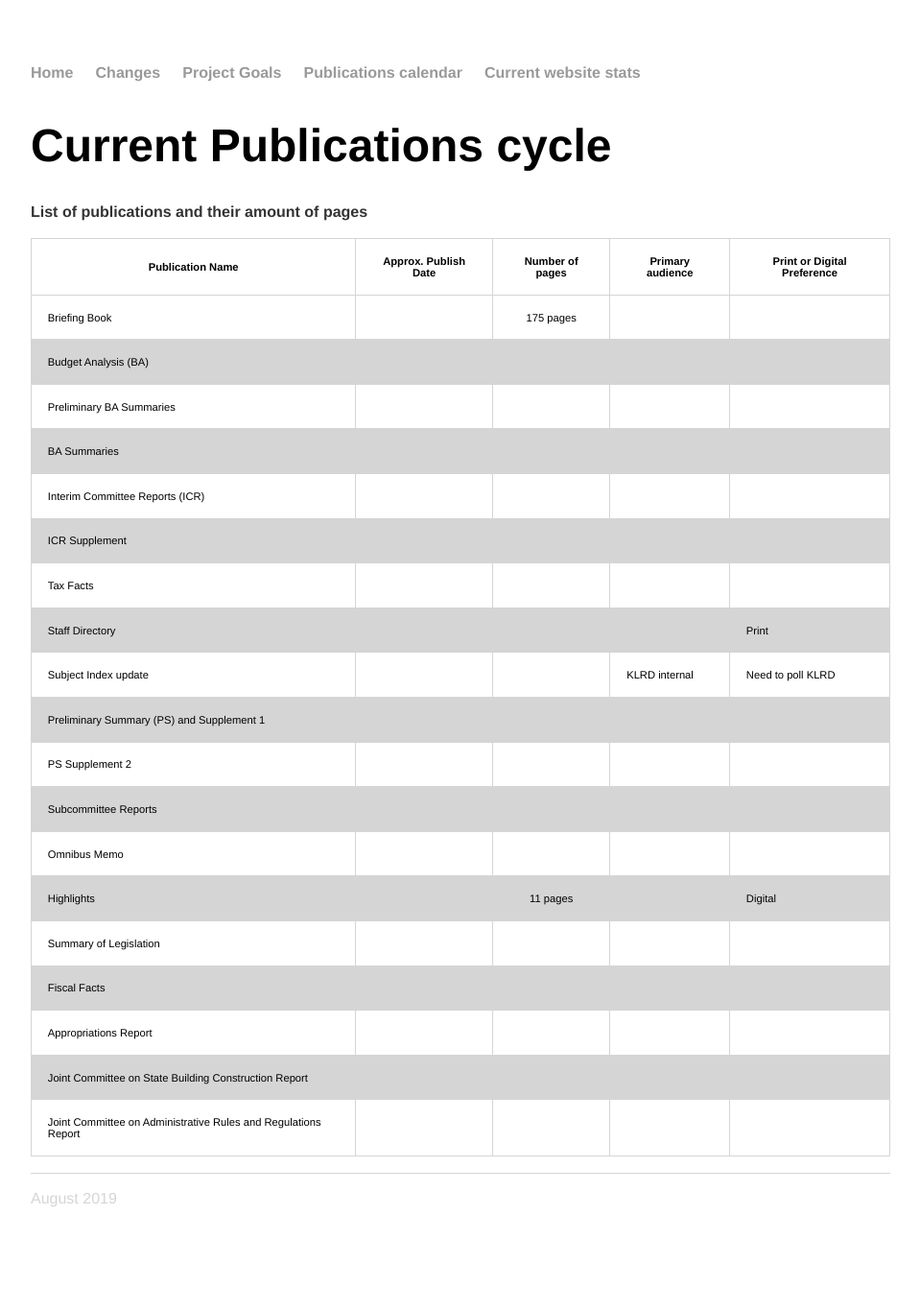
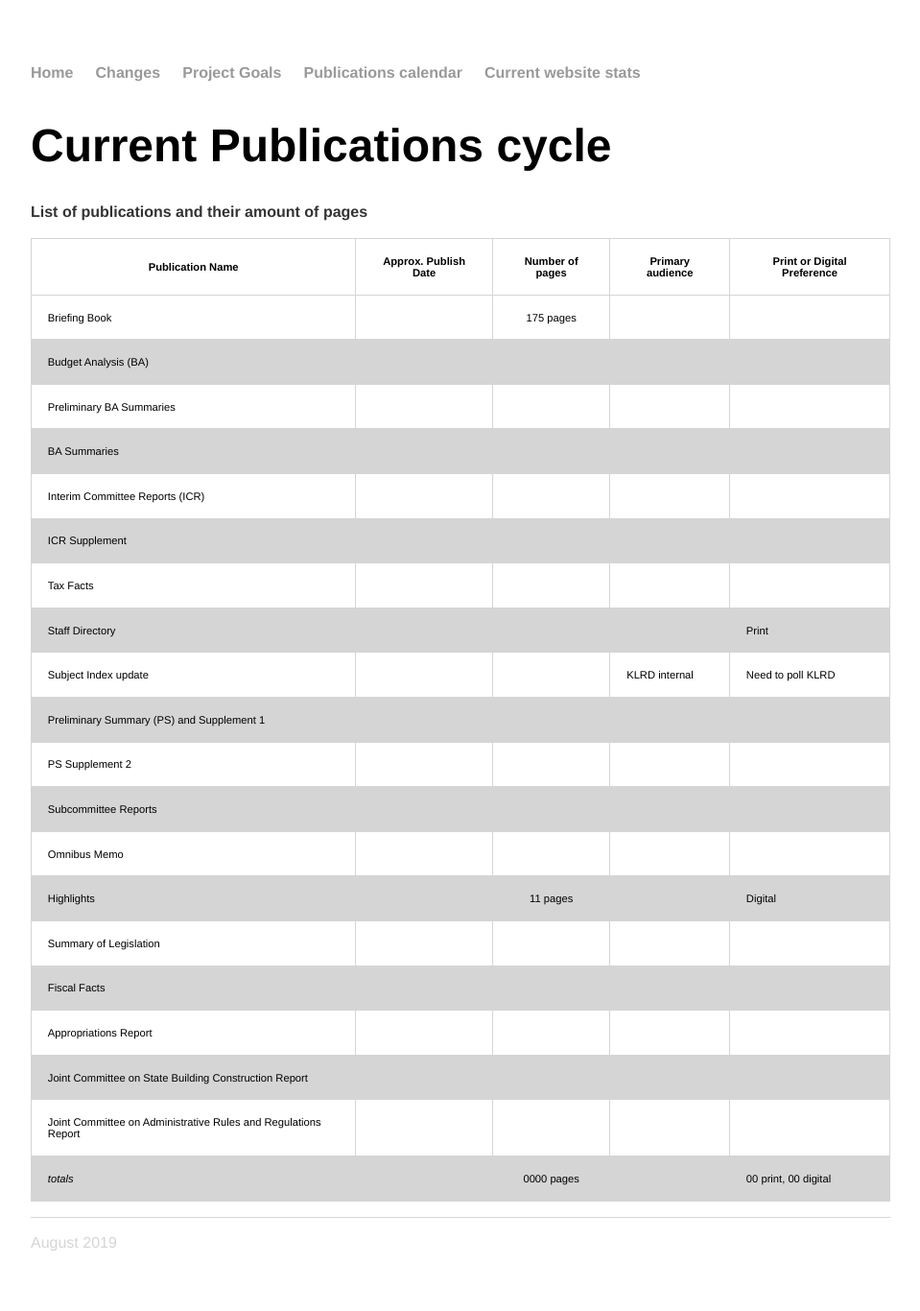
Before and after one commit to karlfun/karlfun.github.io, a Jekyll site: the page built from calendar/index.md, in a window 1280 px wide. Shown: the whole page at 96% size, without its empty margins (160-1119 px from the left). Built offline with Jekyll 4.4.1, drawn with Linux system fonts in a browser that asks for light colours; before the commit the page ends 1320 px from its top, so only the background shows below that.

Commit message:
add bottom row for totals

```diff
--- a/calendar/index.md
+++ b/calendar/index.md
@@ -28,3 +28,4 @@ title: Publications Calendar
 | Appropriations Report | | | | |
 | Joint Committee on State Building Construction Report | | | | |
 | Joint Committee on Administrative Rules and Regulations Report | | | | |
+| *totals* | | 0000 pages | | 00 print, 00 digital |
```
